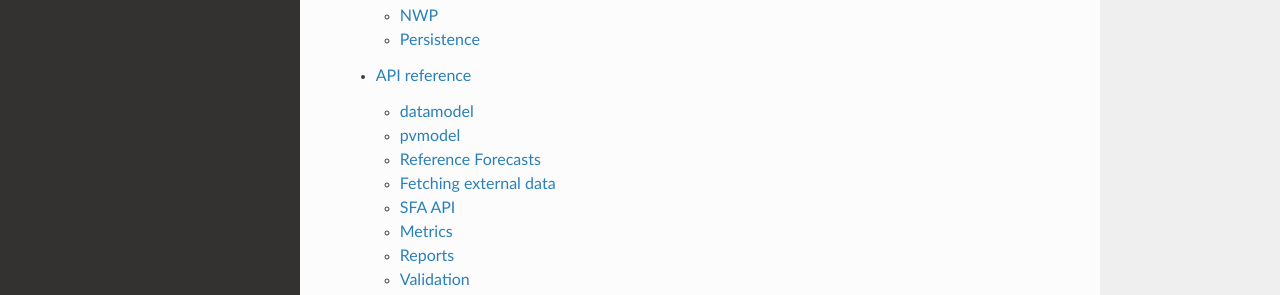
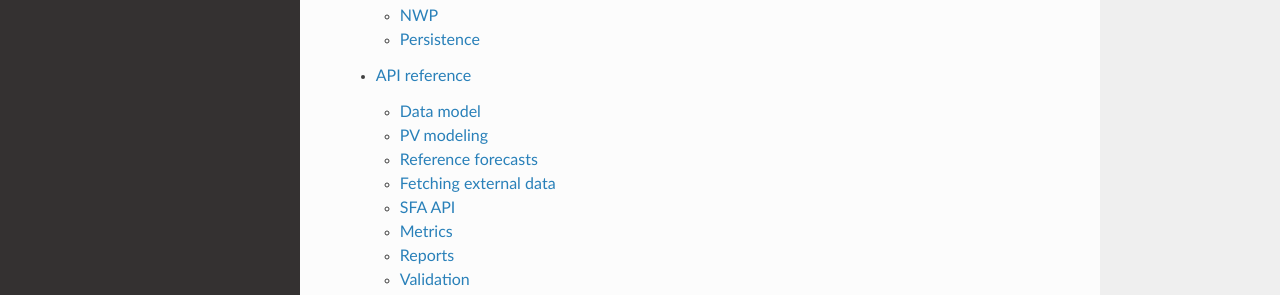
Before and after one commit to SolarArbiter/solarforecastarbiter-core, a Sphinx documentation site: the page built from docs/source/index.rst, in a window 1280 px wide and 1070 px high. Shown: the part 360-655 px from the top of the window. Built offline with Sphinx 7.4.7 and the Read the Docs theme 2.0.0, drawn with Linux system fonts in a browser that asks for light colours.

Commit message:
minor fixes

```diff
--- a/docs/source/api.rst
+++ b/docs/source/api.rst
@@ -4,10 +4,10 @@
 API reference
 #############
 
-datamodel
-=========
+Data model
+==========
 
-The datamodel.
+The data model.
 
 .. autosummary::
    :toctree: generated/
@@ -40,8 +40,8 @@ The Observation and Forecast:
    datamodel.Forecast
 
 
-pvmodel
-=======
+PV modeling
+===========
 
 The :py:mod:`~solarforecastarbiter.pvmodel` module contains functions
 closely associated with PV modeling.
@@ -114,6 +116,8 @@ NWP models
 
 Forecast processing
 -------------------
+
+Functions that process forecast data.
 
 .. autosummary::
    :toctree: generated/
@@ -182,7 +186,7 @@ Sandia
    io.fetch.sandia.request_sandia_data
    io.fetch.sandia.fetch_sandia
 
-Reference Observations
+Reference observations
 ----------------------
 
 .. autosummary::
--- a/docs/source/index.rst
+++ b/docs/source/index.rst
@@ -16,7 +16,7 @@ for more information about the Solar Forecast Arbiter project.
 
    installation
    contributing
-   reference-forecasts.rst
+   reference-forecasts
    api
    whatsnew/index
 
```
Also changed, not shown: other parts of docs/source/api.rst (+3 -1 lines).
